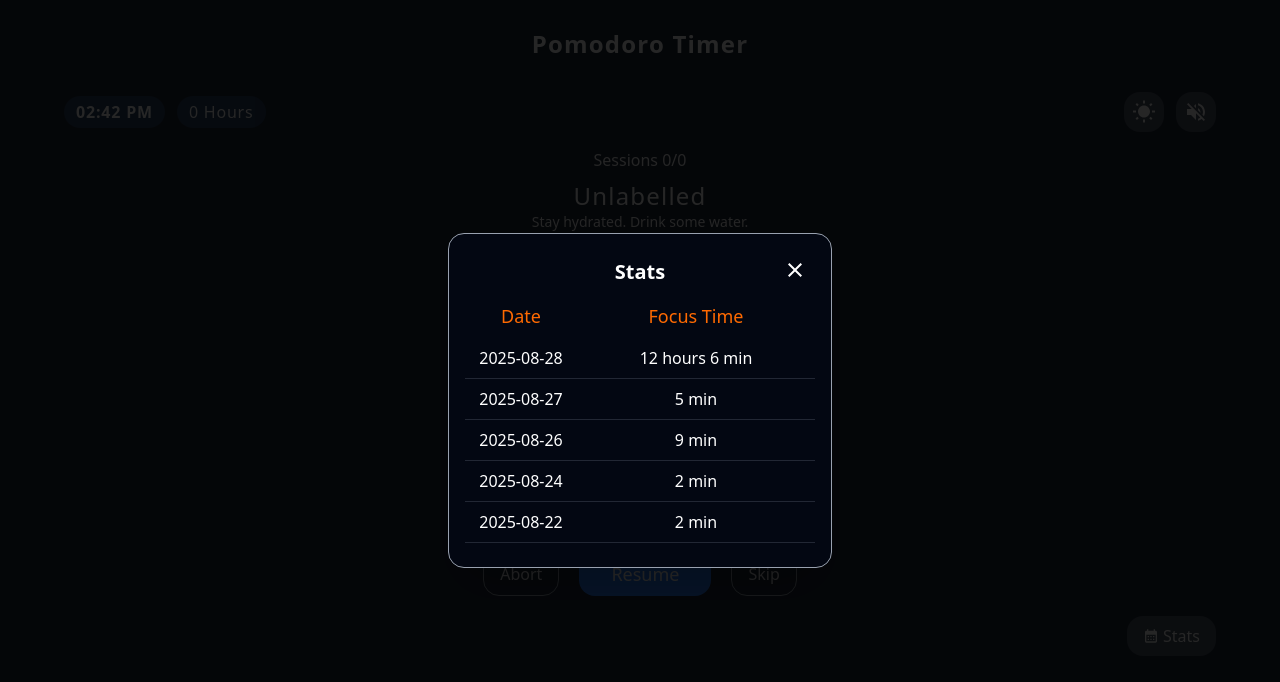
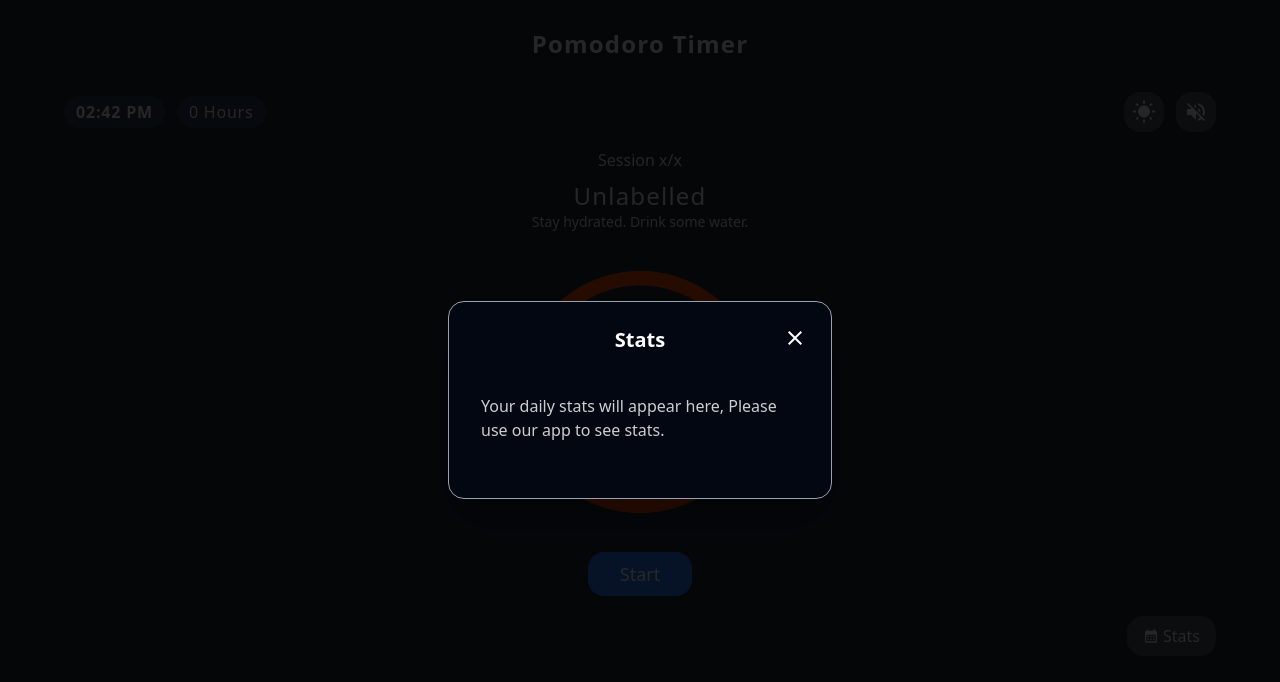
Before and after one commit to manish99verma/pomodoro-timer, a React app: page / in a window 1280 px wide. Both pictures are taken after a click on the button "Stats". Shown: the top 682 px of the page. Built offline with nearby package versions, Linux system fonts and the light colour scheme; the HTML template or start-up script is replaced by a standard one.

Commit message:
timer can be save and load from local storage

```diff
--- a/src/App.jsx
+++ b/src/App.jsx
@@ -5,78 +5,73 @@ import TimerView from "./components/TimerView";
 import Controls from "./components/Controls";
 import StatsButton from "./components/StatsButton";
 import Timer from "./utils/Timer";
-import { useEffect, useState } from "react";
+import { useCallback, useEffect, useState } from "react";
 import TimerFinishedDialog from "./components/Dialog/TimerFinishedDialog";
-import { saveOnGoingTimer } from "./store/actions";
+import { incrementTodayFocusTime, saveOnGoingTimer } from "./store/actions";
+import { formatDateToISODate } from "./utils/timeUtils";
 
 const App = () => {
+  const savedTimer = useSelector((state) => state.onGoingTimer);
   const dispatch = useDispatch();
-  const savedTimerInfo = useSelector((state) => state.onGoingTimer);
   const darkMode = useSelector((state) => state.darkMode);
-  const [formattedTimerState, setFormattedTimerState] =
-    useState("Sessions 0/0");
   const [_, setUpdatesCount] = useState(0);
   const [timer, setTimer] = useState(null);
   const [congratulationDialogVisible, setCongratulationDialogVisible] =
     useState(false);
 
-  // updates
-  useEffect(() => {
-    if (!timer) return;
-    timer.onTimerUpdateListener(() => {
+  const updateViewFromTimer = useCallback(
+    (t) => {
       setUpdatesCount((c) => c + 1);
 
-      setFormattedTimerState(timer.formattedTimerState());
-
-      if (timer.isCompleted()) {
+      if (t.isCompleted()) {
         setCongratulationDialogVisible(true);
         setTimer(null);
       }
 
-      const serializedTimer = timer.getSerializedTimer();
+      const serializedTimer = t.getSerializedTimer();
       console.log("serialized timer obj: ", serializedTimer);
       dispatch(saveOnGoingTimer(serializedTimer));
-    });
-  }, [timer, dispatch]);
+
+      if (t.isFocusTime()) {
+        console.log("Incrementing today focus time");
+        const date = new Date();
+        const formattedDate = formatDateToISODate(date);
+        console.log("Formatted today: ", formattedDate);
+
+        dispatch(incrementTodayFocusTime(formattedDate));
+      }
+    },
+    [dispatch]
+  );
+
+  const startNewTimer = useCallback(
+    (preferences, startNow = true) => {
+      const t = new Timer(preferences);
+      if (startNow) {
+        t.start();
+        updateViewFromTimer(t);
+      }
+
+      t.onTimerUpdateListener(() => {
+        updateViewFromTimer(t);
+      });
+
+      setTimer(t);
+    },
+    [updateViewFromTimer]
+  );
 
   useEffect(() => {
-    console.log("Saved info: ", savedTimerInfo);
-    const t = new Timer(savedTimerInfo);
-    if (t.isCompleted() || t.isAborted) {
+    if (
+      !savedTimer ||
+      timer ||
+      savedTimer.isAborted ||
+      savedTimer.sessions === savedTimer.completedSessions
+    )
       return;
-    }
-
-    // resume timer from last session
-    setTimer(t);
-  }, [savedTimerInfo]);
-
-  const updateViewFromTimer = (t) => {
-    setUpdatesCount((c) => c + 1);
-
-    setFormattedTimerState(t.formattedTimerState());
-
-    if (t.isCompleted()) {
-      setCongratulationDialogVisible(true);
-      setTimer(null);
-    }
-
-    const serializedTimer = t.getSerializedTimer();
-    console.log("serialized timer obj: ", serializedTimer);
-    dispatch(saveOnGoingTimer(serializedTimer));
-  };
-
-  const startNewTimer = (preferences) => {
-    const t = new Timer(preferences);
-    t.start();
-
-    // updateViewFromTimer(t);
-
-    // t.onTimerUpdateListener(() => {
-    //   updateViewFromTimer(t);
-    // });
-
-    setTimer(t);
-  };
+    console.log("Saved state: ", savedTimer);
+    startNewTimer(savedTimer, false);
+  }, [savedTimer, startNewTimer, timer]);
 
   const onTimerAborted = () => {
     setTimer(null);
@@ -98,7 +93,9 @@ const App = () => {
             <Preferences />
           </div>
           <div className="flex flex-1 flex-col items-center">
-            <div className="opacity-95">{formattedTimerState}</div>
+            <div className="opacity-95">
+              {timer?.formattedTimerState() || "Session x/x"}
+            </div>
             <h2 className="pt-2 tracking-wider text-2xl font-medium">
               {timer?.label || "Unlabelled"}
             </h2>
--- a/src/components/Controls.jsx
+++ b/src/components/Controls.jsx
@@ -25,8 +25,10 @@ const Controls = ({ timer, onStartNewTimer, onTimerAborted }) => {
   };
 
   const handleAbort = () => {
-    timer?.abort();
-    onTimerAborted();
+    if (timer) {
+      timer.abort();
+      onTimerAborted();
+    }
   };
 
   return (
--- a/src/components/Dialog/StatDialog.jsx
+++ b/src/components/Dialog/StatDialog.jsx
@@ -1,13 +1,16 @@
 import { useSelector } from "react-redux";
 import BaseDialog from "./BaseDialog";
 import { convertToHoursMinutesSeconds } from "../../utils/timeUtils";
+import { useEffect, useState } from "react";
 
 const StatDialog = ({ onDismiss }) => {
   const data = useSelector((state) => state.dailyFocusTime);
+  const [filteredData, setFilteredData] = useState([]);
 
-  const filterOutZeroMin = (data) => {
-    return data.filter((item) => item.focusTime >= 60);
-  };
+  useEffect(() => {
+    if (!data || !data.length) setFilteredData([]);
+    setFilteredData(data.filter((item) => item.focusTime >= 60));
+  }, [data]);
 
   const timeInHrsAndMinutes = (timeInSeconds) => {
     const minutesAndHours = convertToHoursMinutesSeconds(timeInSeconds);
@@ -20,13 +23,15 @@ const StatDialog = ({ onDismiss }) => {
   return (
     <BaseDialog onDismiss={onDismiss}>
       <h3 className="text-center font-semibold text-xl pb-2">Stats</h3>
+      {filteredData && filteredData.length ? (
+        <>
           <div className="flex text-orange-500 font-medium text-lg justify-between py-2">
             <div className="w-28 text-center">Date</div>
             <div className="flex-1 text-center">Focus Time</div>
           </div>
           <div className="max-h-96 overflow-y-scroll">
             <div>
-          {filterOutZeroMin(data).map((item, index) => (
+              {filteredData.map((item, index) => (
                 <div
                   key={index}
                   className={`flex  justify-between py-2 ${
@@ -41,6 +46,12 @@ const StatDialog = ({ onDismiss }) => {
               ))}
             </div>
           </div>
+        </>
+      ) : (
+        <div className="flex items-center justify-center opacity-80 min-h-28 px-4">
+          Your daily stats will appear here, Please use our app to see stats.
+        </div>
+      )}
     </BaseDialog>
   );
 };
--- a/src/store/actions.js
+++ b/src/store/actions.js
@@ -1,5 +1,6 @@
 import {
   ADD_LABEL,
+  INCREMENT_TODAY_FOCUS_TIME,
   SAVE_ON_GOING_TIMER,
   SAVE_TIMER_PREFERENCES,
   TOGGLE_SOUND,
@@ -38,3 +39,10 @@ export const saveOnGoingTimer = (serializedTimerObj) => {
     payload: serializedTimerObj,
   };
 };
+
+export const incrementTodayFocusTime = (todayInISO) => {
+  return {
+    type: INCREMENT_TODAY_FOCUS_TIME,
+    payload: todayInISO,
+  };
+};
--- a/src/store/actionsTypes.js
+++ b/src/store/actionsTypes.js
@@ -3,3 +3,4 @@ export const TOGGLE_SOUND = "TOGGLE_SOUND";
 export const ADD_LABEL = "ADD_LABEL";
 export const SAVE_TIMER_PREFERENCES = "SAVE_TIMER_PREFERENCES";
 export const SAVE_ON_GOING_TIMER = "SAVE_ON_GOING_TIMER";
+export const INCREMENT_TODAY_FOCUS_TIME = "INCREMENT_TODAY_FOCUS_TIME";
--- a/src/store/reducer.js
+++ b/src/store/reducer.js
@@ -1,5 +1,7 @@
+import { incrementFocusTime } from "../utils/timeUtils";
 import {
   ADD_LABEL,
+  INCREMENT_TODAY_FOCUS_TIME,
   SAVE_ON_GOING_TIMER,
   SAVE_TIMER_PREFERENCES,
   TOGGLE_SOUND,
@@ -30,18 +32,10 @@ const fallBackState = {
     completedBreaks: 0,
     completedLongBreaks: 0,
     onGoingTimerStateInSeconds: 0,
-    isAborted: false,
+    isAborted: true,
   },
   // {day: "YYYY-MM-DD", focusTime: timeInSeconds};
-  dailyFocusTime: [
-    { day: "2025-08-28", focusTime: 43593 },
-    { day: "2025-08-27", focusTime: 349 },
-    { day: "2025-08-26", focusTime: 543 },
-    { day: "2025-08-25", focusTime: 34 },
-    { day: "2025-08-24", focusTime: 133 },
-    { day: "2025-08-23", focusTime: 34 },
-    { day: "2025-08-22", focusTime: 132 },
-  ],
+  dailyFocusTime: [],
 };
 
 const currState = loadState("initialState", fallBackState);
@@ -71,6 +65,14 @@ const reducer = (state = currState, action) => {
     case SAVE_ON_GOING_TIMER: {
       return { ...state, onGoingTimer: action.payload };
     }
+    case INCREMENT_TODAY_FOCUS_TIME:
+      return {
+        ...state,
+        dailyFocusTime: incrementFocusTime(
+          state.dailyFocusTime,
+          action.payload
+        ),
+      };
     default:
       return state;
   }
--- a/src/utils/timeUtils.js
+++ b/src/utils/timeUtils.js
@@ -25,6 +25,24 @@ export const getFocusTimeOfOnDate = (dailyFocusTime, day) => {
   const result = dailyFocusTime?.filter((item) => item.day === todayInISO);
   if (!result || !result.length) return 0;
   return result[0].focusTime ?? 0;
+};
+
+export const incrementFocusTime = (dailyFocusTime, todayInISO) => {
+  let updated = false;
+
+  const newDailyFocusTime = dailyFocusTime.map((entry) => {
+    if (entry.day === todayInISO) {
+      updated = true;
+      return { ...entry, focusTime: entry.focusTime + 1 }; // ✅ new object
+    }
+    return entry;
+  });
+
+  if (!updated) {
+    return [{ day: todayInISO, focusTime: 1 }, ...dailyFocusTime];
+  }
+
+  return newDailyFocusTime;
 };
 
 // Converts seconds in Hours with Decimal
--- a/src/utils/timer.js
+++ b/src/utils/timer.js
@@ -12,7 +12,8 @@ class Timer {
     this.completedSessions = timerPreferences.completedSessions || 0;
     this.completedBreaks = timerPreferences.completedBreaks || 0;
     this.completedLongBreaks = timerPreferences.completedLongBreaks || 0;
-    this.onGoingTimerStateInSeconds = timerPreferences.onGoingTimerState || 0;
+    this.onGoingTimerStateInSeconds =
+      timerPreferences.onGoingTimerStateInSeconds || 0;
     this.isAborted = timerPreferences.isAborted || false;
   }
 
@@ -57,8 +58,11 @@ class Timer {
   }
 
   abort() {
+    console.log("Aborting timer");
+
     this.isAborted = true;
     this.stop();
+    this.callListeners();
   }
 
   start() {
```
Lines whose indentation alone changed are shown as unchanged.
